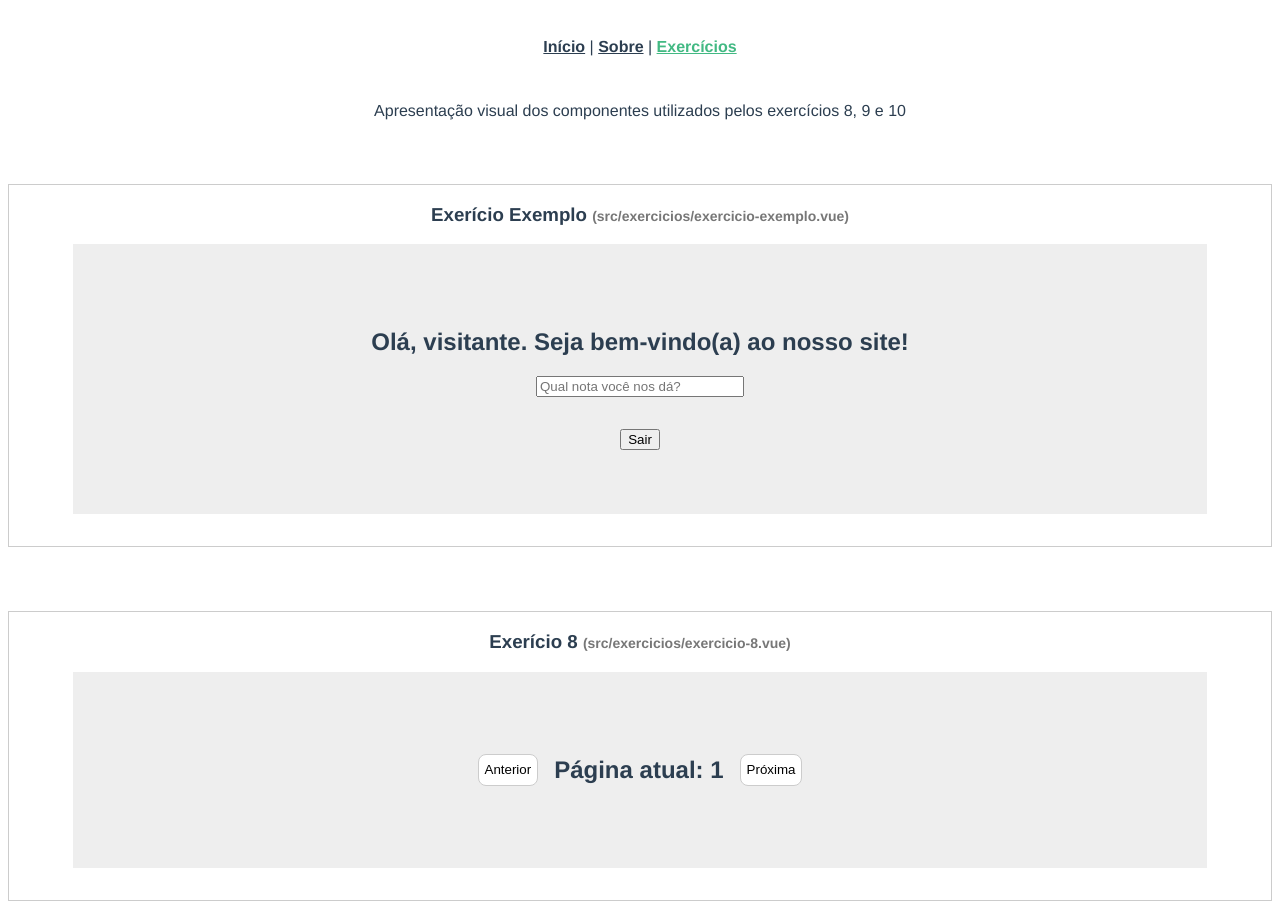
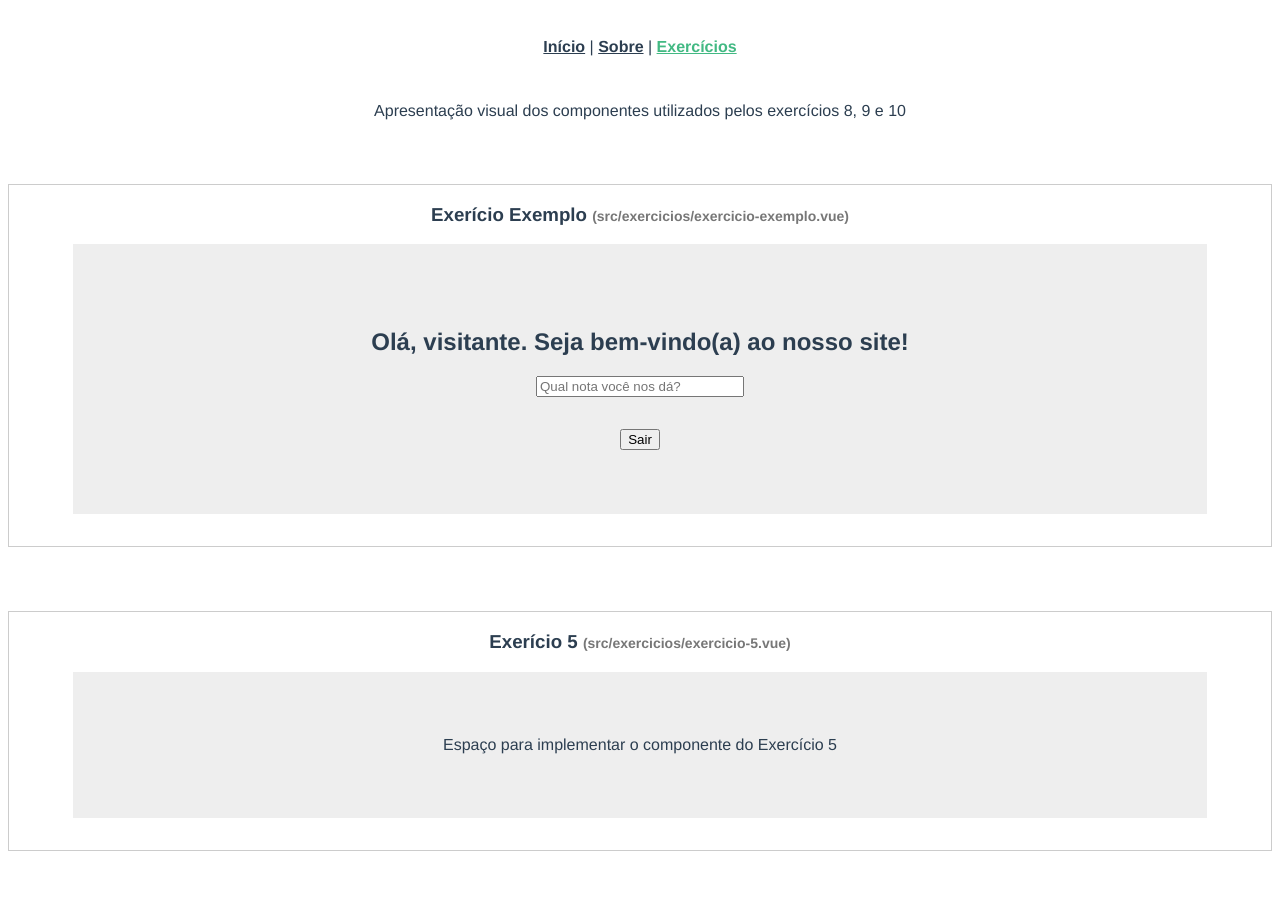
Before and after one commit to mathvalenza/lab365-base-project, a Vue app: page /exercises in a window 1280 px wide. Shown: the top 914 px of the page. Built offline with nearby package versions, Linux system fonts and the light colour scheme.

Commit message:
adding exercises

```diff
--- a/src/exercicios/exercicio-10.vue
+++ b/src/exercicios/exercicio-10.vue
@@ -32,7 +32,7 @@
 
 <script>
 export default {
-  name: "ExercicioNove",
+  name: "ExercicioDez",
   data() {
     return {
       mediaFinal: null,
--- /dev/null
+++ b/src/exercicios/exercicio-5.vue
@@ -0,0 +1,21 @@
+<template>
+  <div class="bg">Espaço para implementar o componente do Exercício 5</div>
+</template>
+
+<script>
+export default {
+  name: "ExercicioCinco",
+  data() {
+    return {};
+  },
+  methods: {},
+};
+</script>
+
+<!-- Add "scoped" attribute to limit CSS to this component only -->
+<style scoped lang="scss">
+.bg {
+  background-color: #eee;
+  padding: 64px 32px;
+}
+</style>
--- a/src/views/ExercisesView.vue
+++ b/src/views/ExercisesView.vue
@@ -12,6 +12,15 @@
         </h3>
 
         <ExercicioExemplo />
+      </div>
+
+      <div class="component-container">
+        <h3>
+          Exerício 5
+          <span class="subtitle">(src/exercicios/exercicio-5.vue)</span>
+        </h3>
+
+        <ExercicioCinco />
       </div>
 
       <div class="component-container">
@@ -43,6 +52,7 @@
 
 <script>
 import ExercicioExemplo from "../exercicios/exercicio-exemplo.vue";
+import ExercicioCinco from "../exercicios/exercicio-5.vue";
 import ExercicioOito from "../exercicios/exercicio-8.vue";
 import ExercicioNove from "../exercicios/exercicio-9.vue";
 import ExercicioDez from "../exercicios/exercicio-10.vue";
@@ -51,6 +61,7 @@ export default {
   name: "ExercisesView",
   components: {
     ExercicioExemplo,
+    ExercicioCinco,
     ExercicioOito,
     ExercicioNove,
     ExercicioDez,
```
